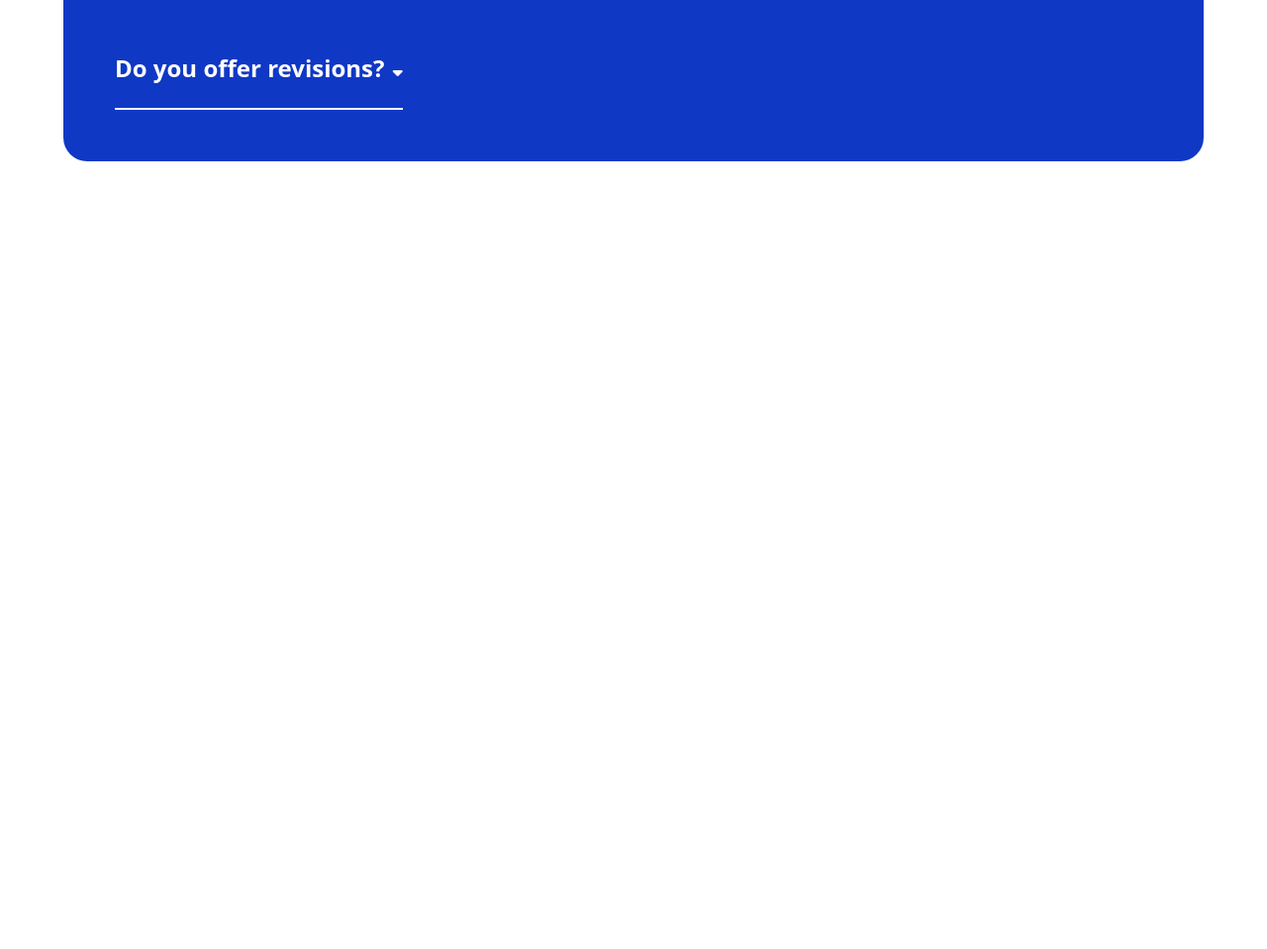
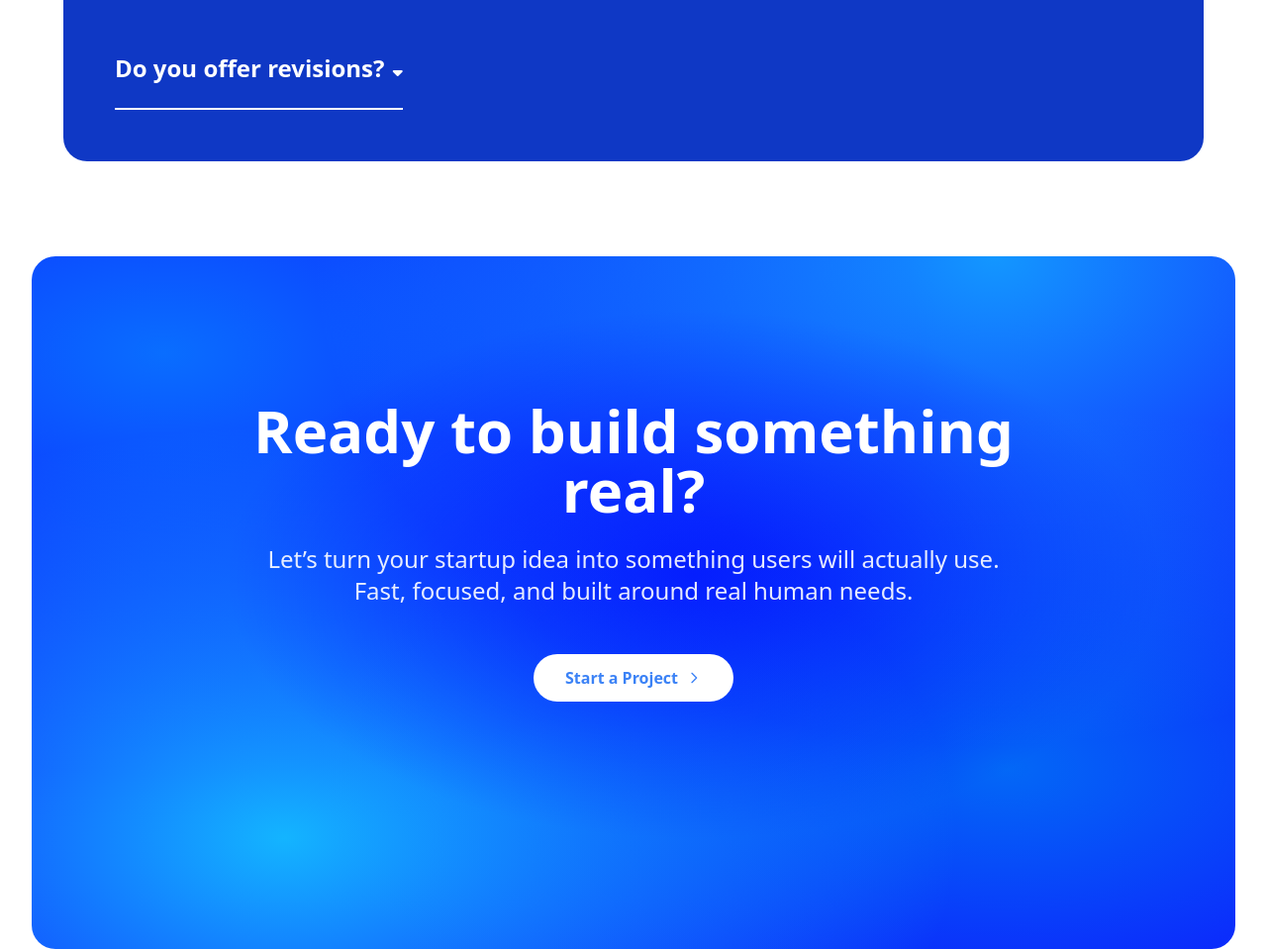
Before and after one commit to Larkaholic/inv8.solutions, a plain HTML site: page index.html in a window 1280 px wide. Shown: the part 6620-7579 px from the top of the page at 99% size. Before the commit the page ends 6879 px from the top, so only its background shows below. Drawn offline with nearby package versions, Linux system fonts and the light colour scheme.

Commit message:
added sub head

```diff
--- a/index.html
+++ b/index.html
@@ -408,5 +408,26 @@
             </div>
         </div>
     </section>
+
+    <secion class="mesh relative min-h-[40vh] md:min-h-[calc(100vh-100px)] flex flex-col justify-center items-center text-center text-white px-6 md:px-8">
+        <div class="max-w-4xl mx-auto">
+            <h1 class="text-[40px] sm:text-4xl md:text-5xl lg:text-6xl font-bold -mt-10 leading-tight mb-4 md:mb-6">
+                Ready to build
+                something real?
+            </h1>
+            <p class="text-base sm:text-lg md:text-xl lg:text-2xl mb-8 md:mb-12 opacity-90 max-w-3xl mx-auto">
+                Let’s turn your startup idea into something users will actually use. Fast, focused, and built around real human needs.
+            </p>
+
+            <div class="flex flex-col gap-3 md:gap-4 justify-center items-center mb-12 md:mb-16 w-full max-w-sm md:max-w-none md:flex-row">
+                <button class="w-full md:w-auto bg-white text-blue-500 px-6 md:px-8 py-3 rounded-full font-semibold hover:bg-gray-100 transition-colors flex items-center justify-center gap-2">
+                    Start a Project
+                    <svg class="w-4 h-4" fill="none" stroke="currentColor" viewBox="0 0 24 24">
+                        <path stroke-linecap="round" stroke-linejoin="round" stroke-width="2" d="M9 5l7 7-7 7"></path>
+                    </svg>
+                </button>
+            </div>
+        </div>
+    </secion>
 </body>
 </html>
```
